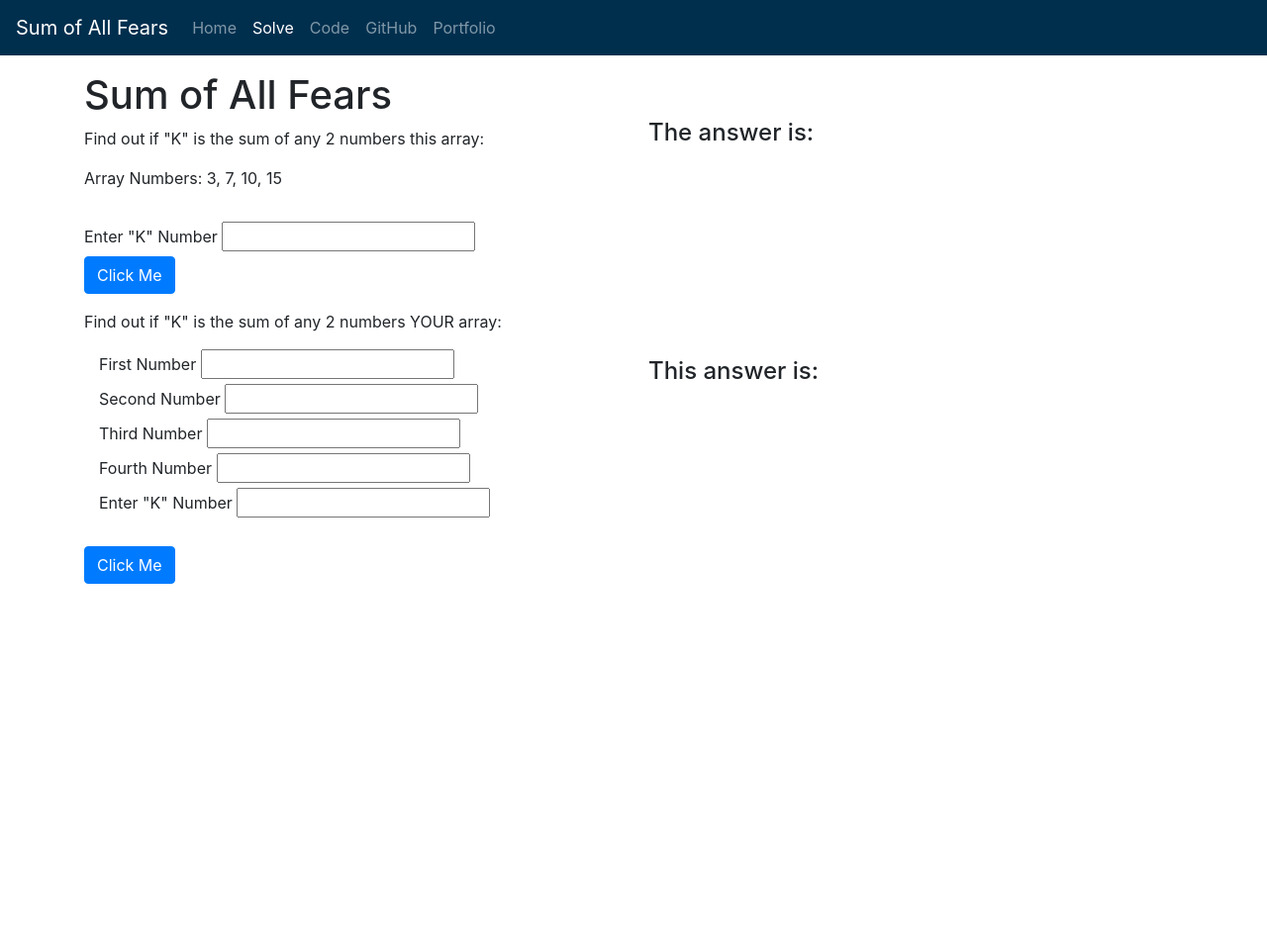
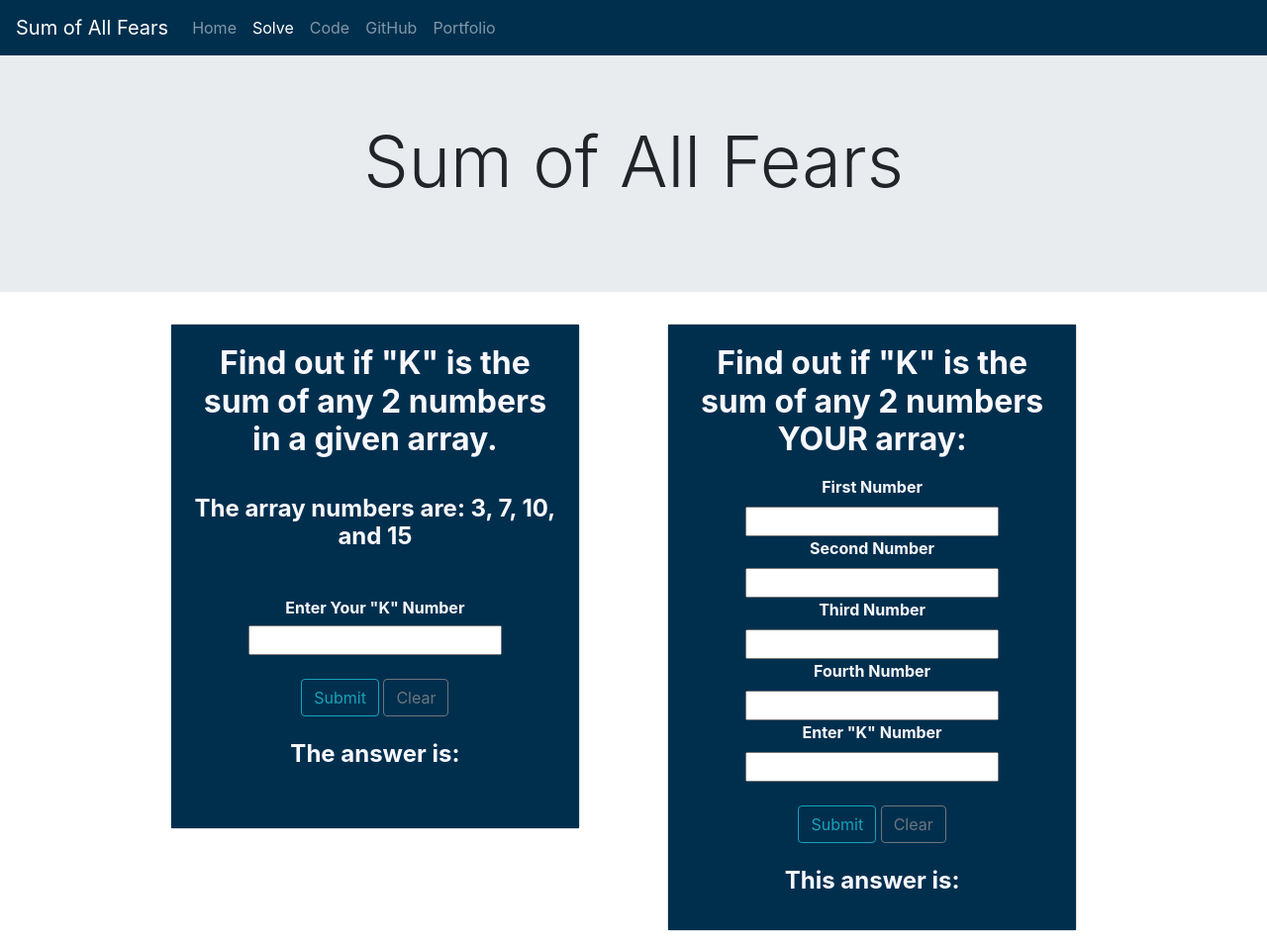
Before and after one commit to michelle6818/SumOfAllFears, a plain HTML site: page solve.html in a window 1280 px wide. Shown: the whole page at 99% size. Before the commit the page ends 800 px from the top, so only its background shows below. Drawn offline with nearby package versions, Linux system fonts and the light colour scheme.

Commit message:
clearbuttons

```diff
--- a/css/custom.css
+++ b/css/custom.css
@@ -1,5 +1,15 @@
 header{
     background-color: #031a2b;
+}
+.white{
+  color:ghostwhite;
+  font-weight:bolder;
+}
+.result{
+  color:gold;
+  font-size:xx-large;
+  font-weight: bolder;
+  font-style: oblique;
 }
 
 @media (min-width: 768px){
--- a/js/site.js
+++ b/js/site.js
@@ -7,6 +7,8 @@ let sumArray = [10,13,17,18,22,25];
 // wire up the button with a named function
 document.getElementById("btnSubmit").addEventListener("click", function(){
     sumFears()});
+document.getElementById("clear1").addEventListener("click", Clear1);
+document.getElementById("clear2").addEventListener("click", Clear2);
 
 // main driver function for app
 function sumFears() {
@@ -39,8 +41,29 @@ function sumFears2() {
     var found = sumArray2.includes(numK2);
     element3a.innerHTML = found;
 }
+// generate an array of random values
+function generateArray(size){
+    let randomArray = [];
+    for (let index = 0; index < size; index++) {
+     // generate random array...push random numbers to an array
+        randomArray.push( Math.floor(Math.random() * 100) + 1);
+    }
 
+    return randomArray;
+ }
+ function Clear1(){
+    document.getElementById("results3").innerText = "";
+    document.getElementById("numK").value = "";
+ }
 
+ function Clear2(){
+    document.getElementById("num1").value = "";
+    document.getElementById("num2").value = "";
+    document.getElementById("num3").value = "";
+    document.getElementById("num4").value = "";
+    document.getElementById("numK2").value = "";
+    document.getElementById("results3a").innerText = "";
+}
 
  //let numbers = generateArray();
     // let arraySize = parseInt(document.getElementById("arrayNum").value);
@@ -101,15 +124,3 @@ function sumFears2() {
 
 //    for (let index = 0; index < filtered.length; index++) {
     // output3.innerHTML += `${filtered[index]} `;
-
-
-// generate an array of random values
-function generateArray(size){
-   let randomArray = [];
-   for (let index = 0; index < size; index++) {
-    // generate random array...push random numbers to an array
-       randomArray.push( Math.floor(Math.random() * 100) + 1);
-   }
-
-   return randomArray;
-}
--- a/solve.html
+++ b/solve.html
@@ -8,6 +8,7 @@
 
     <!-- Bootstrap CSS -->
     <link rel="stylesheet" href="https://stackpath.bootstrapcdn.com/bootstrap/4.3.1/css/bootstrap.min.css" integrity="sha384-ggOyR0iXCbMQv3Xipma34MD+dH/1fQ784/j6cY/iJTQUOhcWr7x9JvoRxT2MZw1T" crossorigin="anonymous">
+    <link rel="stylesheet" href="css/custom.css">
 </head>
   <body>
       <nav class="navbar navbar-expand-sm navbar-dark" style="background-color: #002f4e;">
@@ -30,62 +31,67 @@
                     <li class="nav-item">
                         <a class="nav-link" target="_blank" href="https://michellelongworth-portfolio.netlify.app">Portfolio</a>
                     </li>
-
               </ul>
-
           </div>
       </nav>
-      <main class="container pt-3">
-        <div class="row">
-            <div class="col-md">
-              <h1>Sum of All Fears</h1>
-              <p>Find out if "K" is the sum of any 2 numbers this array:</p>
-              <label for="arrayNum">Array Numbers: 3, 7, 10, 15</label>
-              <p id="arrayNum" type="number" >
+
+      <header class="jumbotron jumbotron-fluid text-center">
+        <div class="container d-flex flex-column align-items-center aos-init aos-animate"
+        data-aos= "zoom-in"data-aos-delay= "100">
+            <h1 class="display-3">Sum of All Fears</h1>
+        <hr class="my-2">
+    </div>
+</header>
+<div class="card-columns offset-xlg text-center">
+    <div class="card offset-lg-5">
+        <div class="card-body" style="background-color: #002f4e;">
+            <h2 class="card-title white">Find out if "K" is the sum of any 2 numbers in a given array.</h2>
             <br>
-              <label for="numK">Enter "K" Number</label>
+            <h4 class="card-text white">The array numbers are: 3, 7, 10, and 15</h4>
+            <p id="arrayNum" type="number">
+            <br>
+            <h6 class="white">Enter Your "K" Number</h6>
             <input id="numK" type="number">
             <br>
-              <button id="btnSubmit" class="btn btn-primary" >Click Me</button>
-            </div>
-            <div class="col-md">
+            <br>
+          <button id="btnSubmit" class="btn btn-outline-info" >Submit</button>
+          <button class="btn btn-outline-secondary" id="clear1">Clear</button>
                 <br>
                 <br>
-                <h4>The answer is:</h4>
-                <p id="results3"></p>
+                <h4 class="white">The answer is:</h4>
+                <p class="result" id="results3"></p>
+                <br>
             </div>
     </div>
-        <div class="row">
-            <div class="col-md">
-              <p>Find out if "K" is the sum of any 2 numbers YOUR array:</p>
-              <p id="arrayNum2" type="number" >
+    <div class="card offset-lg-7">
+            <div class="card-body" style="background-color: #002f4e;">
+              <h2 class="card-title white">Find out if "K" is the sum of any 2 numbers YOUR array:</h2>
+              <p id="arrayNum2 white" type="number">
               <div class="col">
-              <label for="num1">First Number   </label>
+              <label for="num1" class="white">First Number</label>
               <input id="num1" type="number">
               <br>
-              <label for="num2">Second Number</label>
+              <label for="num2" class="white" >Second Number</label>
               <input id="num2" type="number">
               <br>
-              <label for="num3">Third Number</label>
+              <label for="num3"class="white">Third Number</label>
               <input id="num3" type="number">
               <br>
-              <label for="num4">Fourth Number</label>
+              <label for="num4" class="white">Fourth Number</label>
               <input id="num4" type="number">
               <br>
-               <label for="numK2">Enter "K" Number</label>
+               <label for="numK2" class="white">Enter "K" Number</label>
                 <input id="numK2" type="number">
-                </div>
-                <br>
-              <button id="btnSubmit2" class="btn btn-primary" >Click Me</button>
-            </div>
-            <div class="col-md">
                 <br>
                 <br>
-                <h4>This answer is:</h4>
-                <p id="results3a"></p>
+              <button id="btnSubmit2" class="btn btn-outline-info" >Submit</button>
+              <button class="btn btn-outline-secondary" id="clear2">Clear</button>
+                <br>
+                <br>
+                <h4 class="white">This answer is:</h4>
+                <p class="result" id="results3a"></p>
     </div>
 </div>
-   </main>
 
     <!-- Optional JavaScript -->
     <!-- jQuery first, then Popper.js, then Bootstrap JS -->
```
Also changed, not shown: code.html (+25 -0 lines), index.html (+1 -1 lines). Lines whose indentation alone changed are shown as unchanged.
